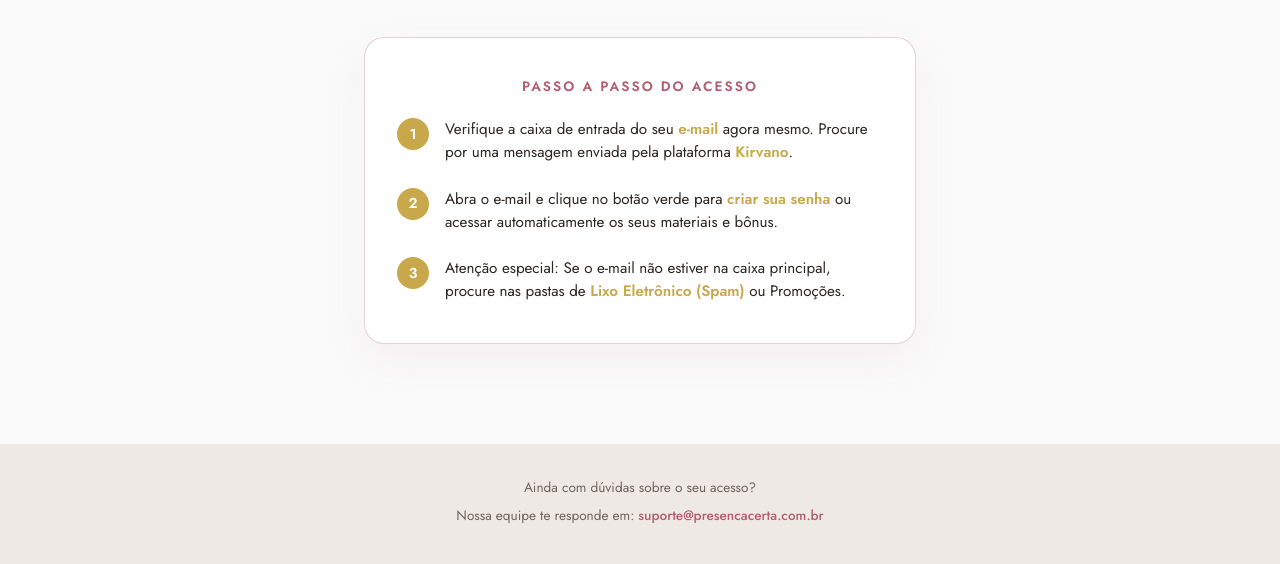
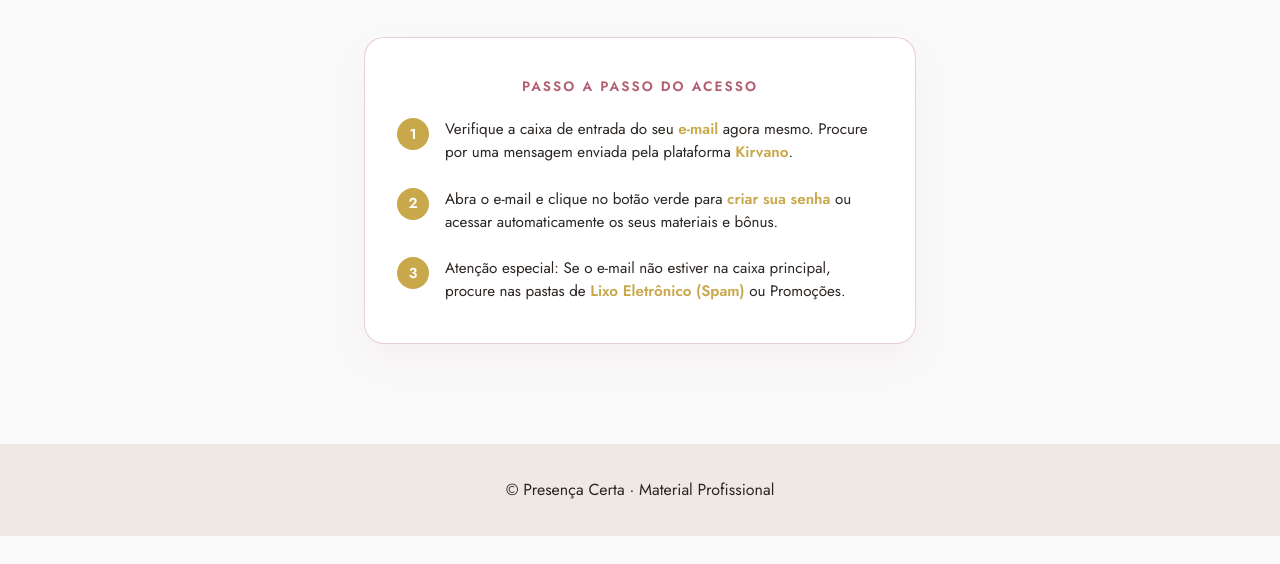
Before and after one commit to convertamaisgf-bot/script-naildesign, a website built with Vite: page obrigado.html in a window 1280 px wide. Shown: the part 344-908 px from the top of the page. After the commit the page ends 880 px from the top, so only its background shows below. Built offline with nearby package versions, Linux system fonts and the light colour scheme.

Commit message:
Add files via upload

```diff
--- a/obrigado.html
+++ b/obrigado.html
@@ -280,10 +280,7 @@
   </section>
 
   <footer class="rodape">
-    <div class="container">
-      <p>Ainda com dúvidas sobre o seu acesso?</p>
-      <p>Nossa equipe te responde em: <a href="mailto:suporte@presencacerta.com.br">suporte@presencacerta.com.br</a></p>
-    </div>
+    © Presença Certa · Material Profissional
   </footer>
 
 </body>
```
